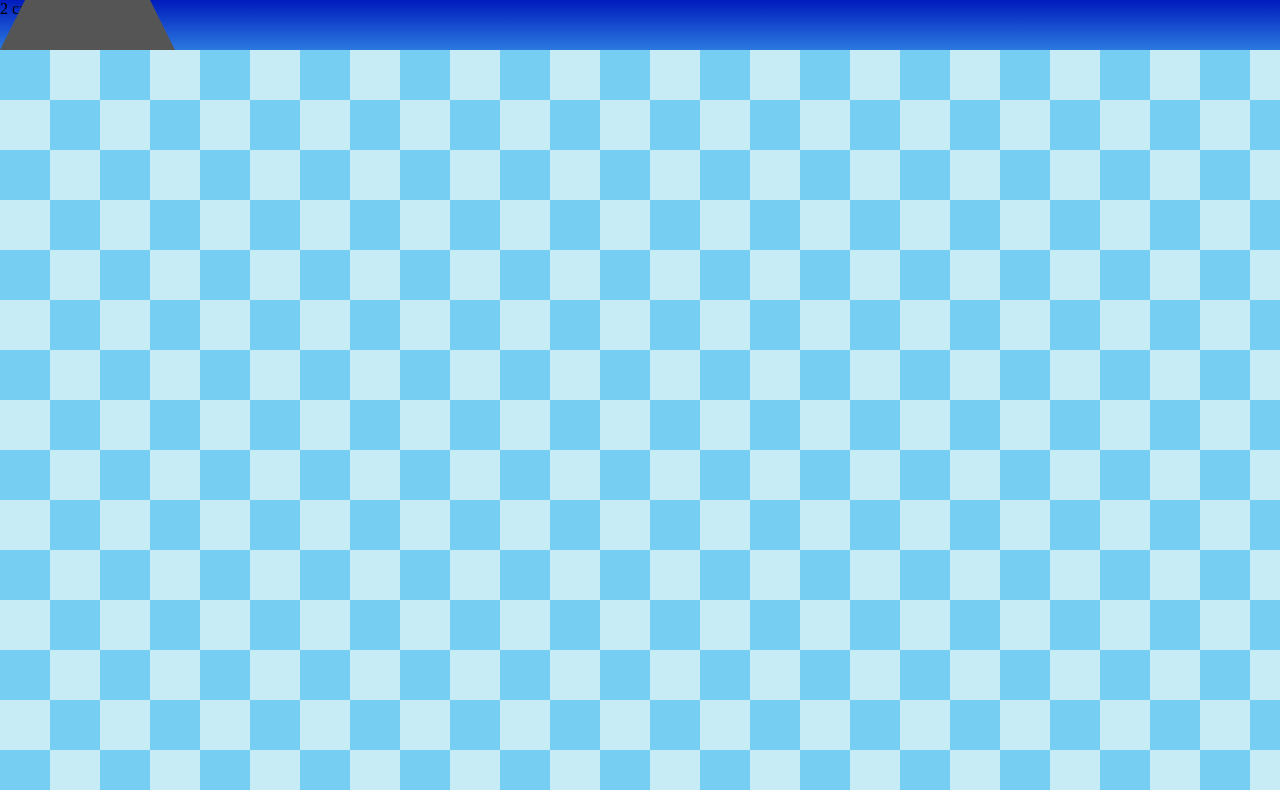
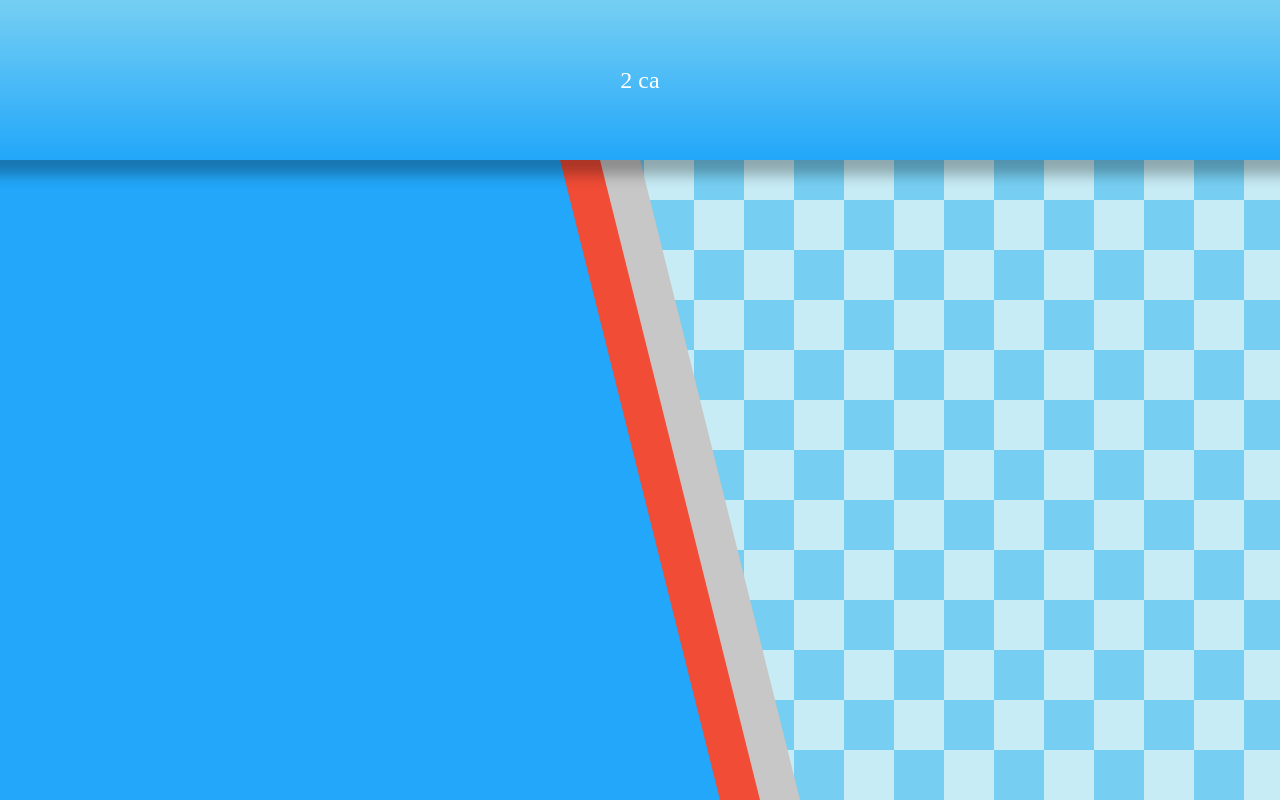
Before and after one commit to E13e/portfolio-cours-dev-web-E, a plain HTML site: page index.html in a window 1280 px wide. Drawn offline with Linux system fonts and the light colour scheme.

Commit message:
Add files via upload

```diff
--- a/index.html
+++ b/index.html
@@ -13,7 +13,9 @@
     </header>
     <section>
         <nav>
-            <div class="trapezoid "></div>
+            <div class="couche_0"></div>
+            <div class="couche_1"></div>
+            <div class="couche_2"></div>
         </nav>
         <div class="background"></div>
     </section>
--- a/style.css
+++ b/style.css
@@ -1,28 +1,23 @@
-body {
+* {
+    margin: 0;
     padding: 0;
-    margin: 0;
-    display: flex;
-    height: 100vh; /* Ensures body takes full viewport height */
+    box-sizing: border-box;
 }
 
-header {
-    position: absolute;
-    flex: 0 1 10%; /* Ensure header takes 10% of the viewport height */
-    width: 100%;
-    height: 10%;
-    background: linear-gradient(#001bbd, #45b2f4);
-}
-
-section {
-    position: absolute;
-    width: 100%;
-    height: 92.5%;
+body {
+    position: relative;
+    height: 100vh;
+    width: 100vw;
+    overflow: hidden;
 }
 
 .background {
     position: absolute;
+    top: 0;
+    left: 0;
     width: 100%;
-    height: 100%; /* Ensures the background covers the full height */
+    height: 100%;
+    z-index: 1;
     background: conic-gradient(
         #c7ecf5 90deg,
         #76cff3 90deg 180deg,
@@ -30,12 +25,86 @@ section {
         #76cff3 270deg
     );
     background-size: 100px 100px;
+    animation: slide 25s linear infinite;
 }
 
-.trapezoid {
-	border-bottom: 50px solid #555;
-	border-left: 25px solid transparent;
-	border-right: 25px solid transparent;
-	height: 0;
-	width: 125px;
+header {
+    position: absolute;
+    top: 0;
+    left: 0;
+    width: 100%;
+    height: 20%;
+    background: linear-gradient(#76cff3, #22a7fa);
+    color: white;
+    display: flex;
+    justify-content: center;
+    align-items: center;
+    font-size: 1.5em;
+    z-index: 5;
+    box-shadow: 0px 0px 13px 15px #0000004a;
+    animation: slideDown 1.3s ease-out;
 }
+
+.couche_0 {
+    position: absolute;
+    z-index: 2;
+    border-bottom: 100vh solid #c7c7c7;
+    border-right: 25vh solid transparent;
+    height: 0;
+    width: 100vh;
+    animation: slideRight 0.75s ease-out;
+}
+
+.couche_1 {
+    position: absolute;
+    z-index: 3;
+    border-bottom: 100vh solid #f14c36;
+    border-right: 25vh solid transparent;
+    height: 0;
+    width: 95vh;
+    animation: slideRight 0.75s ease-out 0.3s forwards;
+    opacity: 0;
+}
+
+.couche_2 {
+    position: absolute;
+    z-index: 4;
+    border-bottom: 100vh solid #22a7fa;
+    border-right: 25vh solid transparent;
+    height: 0;
+    width: 90vh;
+    animation: slideRight 0.75s ease-out 0.5s forwards;
+    opacity: 0;
+}
+
+@keyframes slide {
+    0% {
+        background-position: 100% 0;
+    }
+    100% {
+        background-position: 0 0;
+    }
+}
+
+@keyframes slideDown {
+    0% {
+        transform: translateY(-100%);
+    }
+    100% {
+        transform: translateY(0);
+    }
+}
+
+@keyframes slideRight {
+    0% {
+        transform: translateX(-100%);
+        opacity: 0;
+    }
+    10% {
+        opacity: 1;
+    }
+    100% {
+        transform: translateX(0);
+        opacity: 1;
+    }
+}
```
